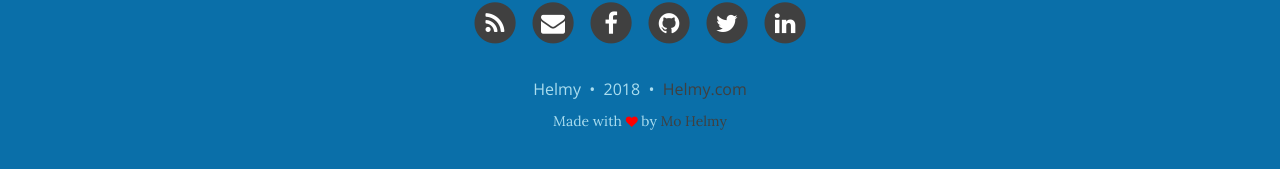
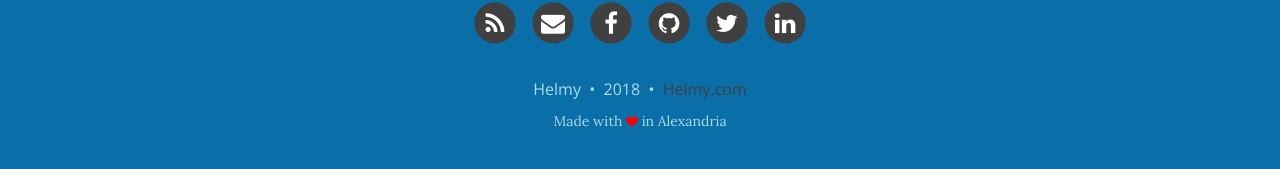
Before and after one commit to M-Helmy/m-helmy.github.io, a Jekyll site: the page built from index.html, in a window 1280 px wide and 900 px high, scrolled down 1115 px. Shown: the part 718-887 px from the top of the window. Built offline with Jekyll 4.4.1, drawn with Linux system fonts in a browser that asks for light colours; nearby versions of some CDN libraries; the list of posts is cut into pages by our own code.

Commit message:
Update footer.html

```diff
--- a/_includes/footer.html
+++ b/_includes/footer.html
@@ -42,8 +42,8 @@
       </p>
           <!-- Please don't remove this, keep my open source work credited :) -->
     <p class="theme-by text-muted">
-      Made with <i class="fa fa-heart" style="font-size:12px;color:red"></i> by
-      <a href="https://www.linkedin.com/in/mohamedhelmy/">Mo Helmy</a>
+      Made with <i class="fa fa-heart" style="font-size:12px;color:red"></i> in Alexandria
+
     </p>
       </div>
     </div>
```
